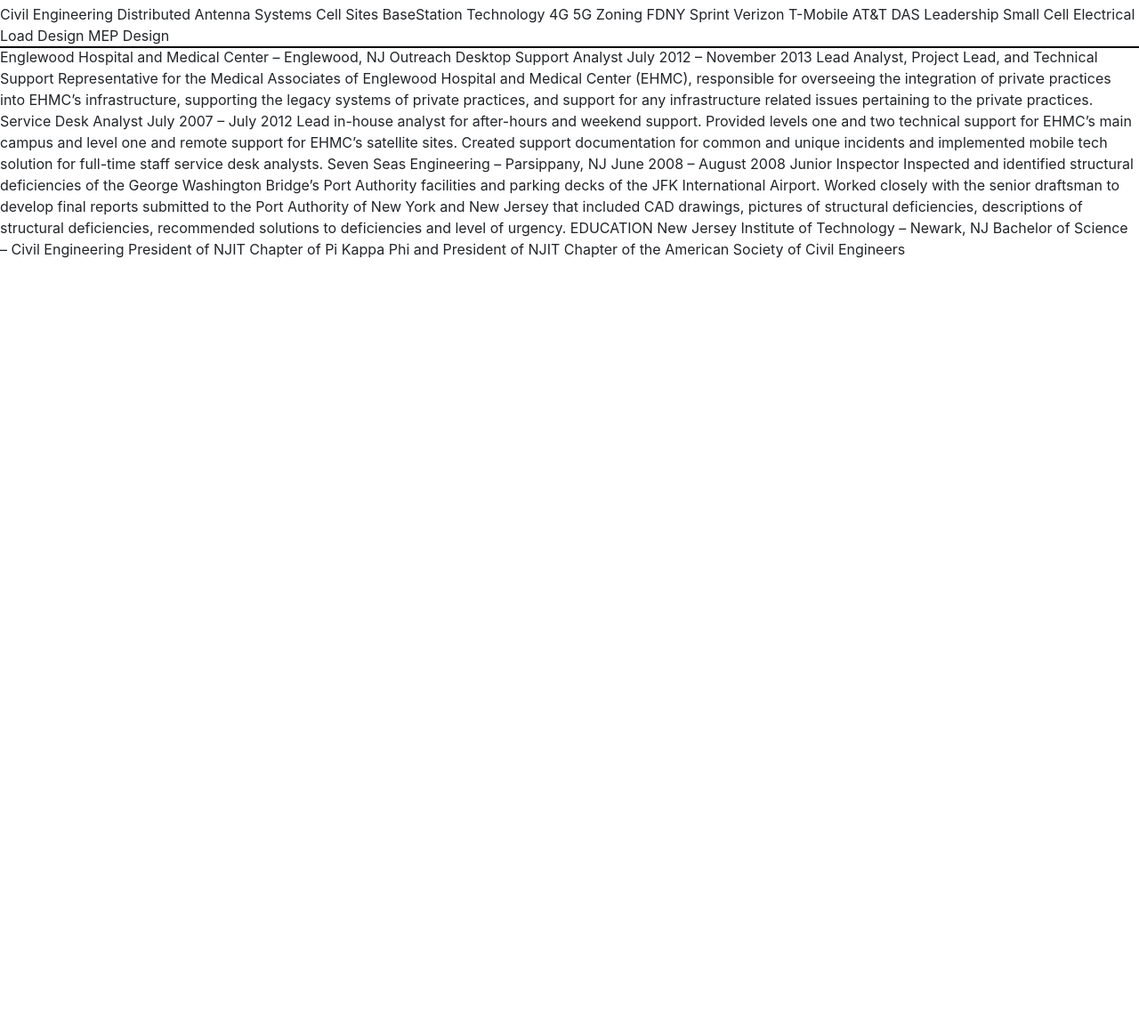
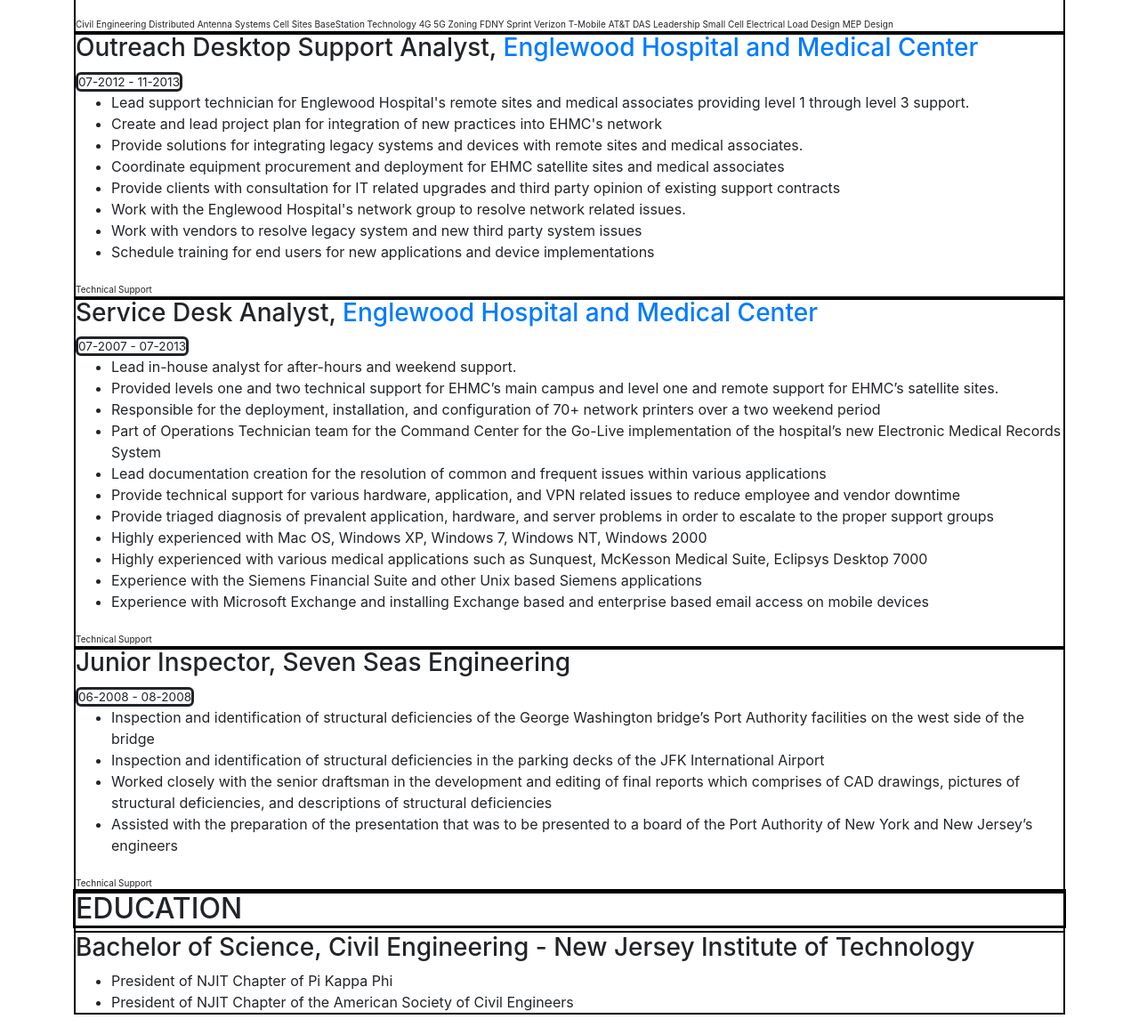
Before and after one commit to kaeside/kaeside.github.io, a website: page resume/resume.html in a window 1280 px wide. Shown: the part 1598-2752 px from the top of the page at 89% size. Before the commit the page ends 1890 px from the top, so only its background shows below. Drawn offline with nearby package versions, Linux system fonts and the light colour scheme.

Commit message:
HTMl Skeleton complete

```diff
--- a/resume/resume.html
+++ b/resume/resume.html
@@ -12,6 +12,7 @@
 </head>
 
 <body>
+    <main class="container">
     <header>
         <h1>KAESIDE <span>IWUAGWU</span></h1>
         <span>DEVELOPER</span>
@@ -60,8 +61,8 @@
             <h3>EXPERIENCE</h3>
         </header>
         <div class="job">
-            <h2>Software Engineer Intern - (Remote), <a href="http://wwww.mannydesigns.com">Manny Designs</a>
-            </h2>
+            <h3>Software Engineer Intern - (Remote), <a href="http://wwww.mannydesigns.com">Manny Designs</a>
+            </h3>
             <span class="duration">09-2016 - Present</span>
             <ul>
                 <li>Development of web and mobile apps using React and React Native</li>
@@ -73,8 +74,8 @@
             <span class="keywords">React Web Development Mobile App Development Agile Development Backend Development</span>
         </div>
         <div class="job">
-            <h2>Student, <a href="http://wwww.thinkful.com">Thinkful</a>
-            </h2>
+            <h3>Student, <a href="http://wwww.thinkful.com">Thinkful</a>
+            </h3>
             <span class="duration">04-2016 - 08-2016</span>
             <ul>
                 <li>Intensive, four month program in modern full stack JavaScript web development.</li>
@@ -87,8 +88,8 @@
             <span class="keywords">React Web Development Mobile App Development Version Control Backend Development Mobile-First Development Progressive Enhancement</span>
         </div>
         <div class="job">
-            <h2>Senior Engineer, <a href="http://wwww.maserconsulting.com">Maser Consulting</a>
-            </h2>
+            <h3>Senior Engineer, <a href="http://wwww.maserconsulting.com">Maser Consulting</a>
+            </h3>
             <span class="duration">11-2013 - 04-2016</span>
             <ul>
                 <li>Distributed Antenna Systems Design, from a civil engineering perspective, of cellular sites and network expansion for major telecommunications providers such as Verizon Wireless, AT&T, T-Mobile, and Sprint in the Greater NYC area, New England, and Central Maryland</li>
@@ -101,21 +102,67 @@
             </ul>
             <span class="keywords">Civil Engineering Distributed Antenna Systems Cell Sites BaseStation Technology 4G 5G Zoning FDNY Sprint Verizon T-Mobile AT&T DAS Leadership Small Cell Electrical Load Design MEP Design</span>
         </div>
+        <div class="job">
+            <h3>Outreach Desktop Support Analyst, <a href="http://http://www.englewoodhealth.org/">Englewood Hospital and Medical Center</a>
+            </h3>
+            <span class="duration">07-2012 - 11-2013</span>
+            <ul>
+                <li>Lead support technician for Englewood Hospital's remote sites and medical associates providing level 1 through level 3 support.</li>
+                <li>Create and lead project plan for integration of new practices into EHMC's network</li>
+                <li>Provide solutions for integrating legacy systems and devices with remote sites and medical associates.</li>
+                <li>Coordinate equipment procurement and deployment for EHMC satellite sites and medical associates</li>
+                <li>Provide clients with consultation for IT related upgrades and third party opinion of existing support contracts</li>
+                <li>Work with the Englewood Hospital's network group to resolve network related issues.</li>
+                <li>Work with vendors to resolve legacy system and new third party system issues</li>
+                <li>Schedule training for end users for new applications and device implementations</li>
+            </ul>
+            <span class="keywords">Technical Support</span>
+        </div>
+        <div class="job">
+            <h3>Service Desk Analyst, <a href="http://http://www.englewoodhealth.org/">Englewood Hospital and Medical Center</a>
+            </h3>
+            <span class="duration">07-2007 - 07-2013</span>
+            <ul>
+                <li>Lead in-house analyst for after-hours and weekend support.</li>
+                <li>Provided levels one and two technical support for EHMC’s main campus and level one and remote support for EHMC’s satellite sites.</li>
+                <li>Responsible for the deployment, installation, and configuration of 70+ network printers over a two weekend period</li>
+                <li>Part of Operations Technician team for the Command Center for the Go-Live implementation of the hospital’s new Electronic Medical Records System</li>
+                <li>Lead documentation creation for the resolution of common and frequent issues within various applications</li>
+                <li>Provide technical support for various hardware, application, and VPN related issues to reduce employee and vendor downtime</li>
+                <li>Provide triaged diagnosis of prevalent application, hardware, and server problems in order to escalate to the proper  support groups</li>
+                <li>Highly experienced with Mac OS, Windows XP, Windows 7, Windows NT, Windows 2000</li>
+                <li>Highly experienced with various medical applications such as Sunquest, McKesson Medical Suite, Eclipsys Desktop 7000</li>
+                <li>Experience with the Siemens Financial Suite and other Unix based Siemens applications</li>
+                <li>Experience with Microsoft Exchange and installing Exchange based and enterprise based email access on mobile devices</li>
+            </ul>
+            <span class="keywords">Technical Support</span>
+        </div>
+        <div class="job">
+            <h3>Junior Inspector, <span>Seven Seas Engineering</span>
+            </h3>
+            <span class="duration">06-2008 - 08-2008</span>
+            <ul>
+                <li>Inspection and identification of structural deficiencies of the George Washington bridge’s Port Authority facilities on the west side of the bridge</li>
+                <li>Inspection and identification of structural deficiencies in the parking decks of the JFK International Airport</li>
+                <li>Worked closely with the senior draftsman in the development and editing of final reports which comprises of CAD drawings, pictures of structural deficiencies, and descriptions of structural deficiencies</li>
+                <li>Assisted with the preparation of the presentation that was to be presented to a board of the Port Authority of New York and New Jersey’s engineers</li>
+            </ul>
+            <span class="keywords">Technical Support</span>
+        </div>
     </div>
-Englewood Hospital and Medical Center – Englewood, NJ
-Outreach Desktop Support Analyst	July 2012 – November 2013
-Lead Analyst, Project Lead, and Technical Support Representative for the Medical Associates of Englewood Hospital and Medical Center (EHMC), responsible for overseeing the integration of private practices into EHMC’s infrastructure, supporting the legacy systems of private practices, and support for any infrastructure related issues pertaining to the private practices.
-Service Desk Analyst	July 2007 – July 2012
-Lead in-house analyst for after-hours and weekend support. Provided levels one and two technical support for EHMC’s main campus and level one and remote support for EHMC’s satellite sites. Created support documentation for common and unique incidents and implemented mobile tech solution for full-time staff service desk analysts.
-Seven Seas Engineering – Parsippany, NJ	June 2008 – August 2008
-Junior Inspector
-Inspected and identified structural deficiencies of the George Washington Bridge’s Port Authority facilities and parking decks of the JFK International Airport. Worked closely with the senior draftsman to develop final reports submitted to the Port Authority of New York and New Jersey that included CAD drawings, pictures of structural deficiencies, descriptions of structural deficiencies, recommended solutions to deficiencies and level of urgency.
-
-EDUCATION
-New Jersey Institute of Technology – Newark, NJ
-Bachelor of Science – Civil Engineering
-President of NJIT Chapter of Pi Kappa Phi and President of NJIT Chapter of the American Society of Civil Engineers
+    <div class="education">
+        <header>
+            <h2>EDUCATION</h2>
+        </header>
+        <div class="school">
+            <h3>Bachelor of Science, <span>Civil Engineering - New Jersey Institute of Technology</span></h3>
+            <ul>
+                <li>President of NJIT Chapter of Pi Kappa Phi</li>
+                <li>President of NJIT Chapter of the American Society of Civil Engineers</li>
+            </ul>
+        </div>
     </div>
+    </main>
 </body>
 
 </html>
--- a/scss/resume.scss
+++ b/scss/resume.scss
@@ -1,3 +1,5 @@
+.container {
+    max-width: 800px;
     header {
         outline: solid black;
         h1 {
@@ -7,6 +9,26 @@
             }
         }
     }
+}
 div {
     outline: solid black 2px;
 }
+
+.job {
+    h3 {
+
+    }
+    .duration {
+        border: solid;
+        border-radius: 6px;
+        font-size: 85%;
+    }
+    ul {
+        li {
+
+        }
+    }
+    .keywords {
+        font-size: 10px;
+    }
+}
```
Also changed, not shown: css/resume.css, 1 other file. Lines whose indentation alone changed are shown as unchanged.
